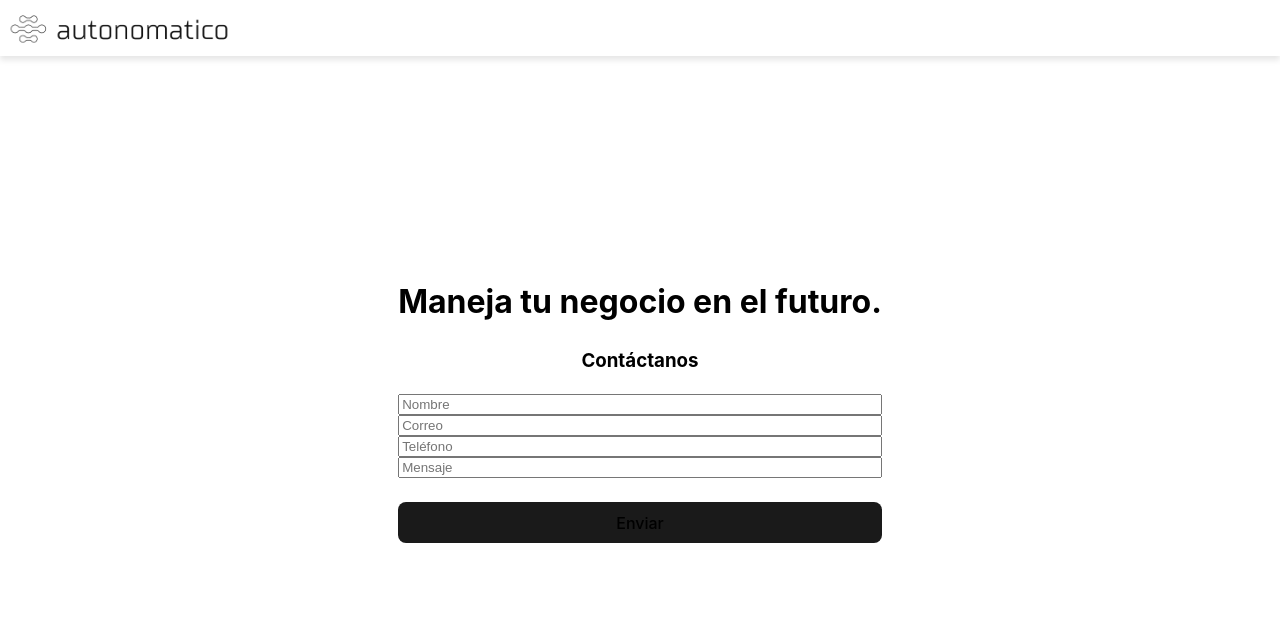
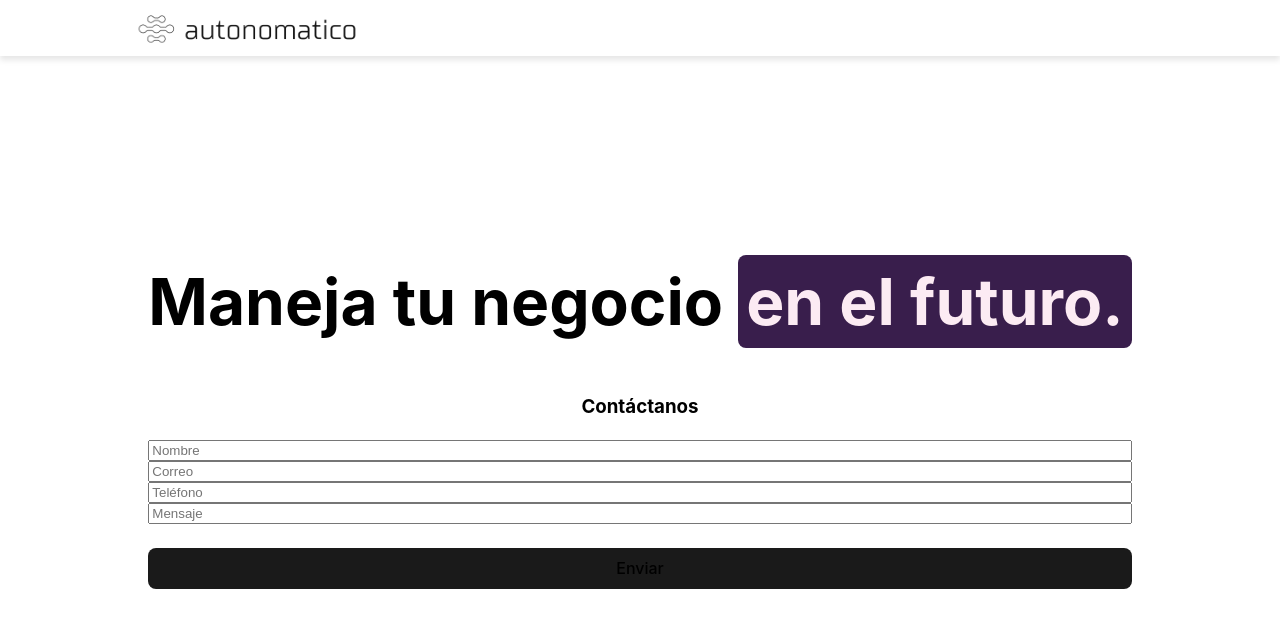
Before and after one commit to emiliomarcos/AAA, a React (Vite) app: page / in a window 1280 px wide. Shown: the top 628 px of the page. Built offline with nearby package versions, Linux system fonts and the light colour scheme.

Commit message:
style slogan

```diff
--- a/src/App.css
+++ b/src/App.css
@@ -5,7 +5,13 @@
   text-align: center;
 }
 
-.main-container {
-  display: flex;
-  flex-direction: column;
+.slogan {
+  font-size: 4rem;
 }
+
+.futuro {
+  background-color: #391e4c;
+  color: #fcebf3;
+  border-radius: 0.5rem;
+  padding: 0.5rem;
+}
--- a/src/App.tsx
+++ b/src/App.tsx
@@ -5,7 +5,7 @@ export default function App() {
 
   return (
     <>
-      <h1>Maneja tu negocio en el futuro.</h1>
+      <h1 className='slogan'>Maneja tu negocio <span className='futuro'>en el futuro.</span></h1>
       <Navbar />
       <Form />
     </>
--- a/src/Components/Navbar/Navbar.css
+++ b/src/Components/Navbar/Navbar.css
@@ -9,8 +9,8 @@ nav {
   height: 3.5rem;
   background-color: #ffffff;
   box-shadow: 0 4px 6px rgba(0, 0, 0, 0.1);
-  /* padding-left: 10%;
-  padding-right: 10%; */
+  padding-left: 10%;
+  padding-right: 10%;
 }
 
 .logo {
```
